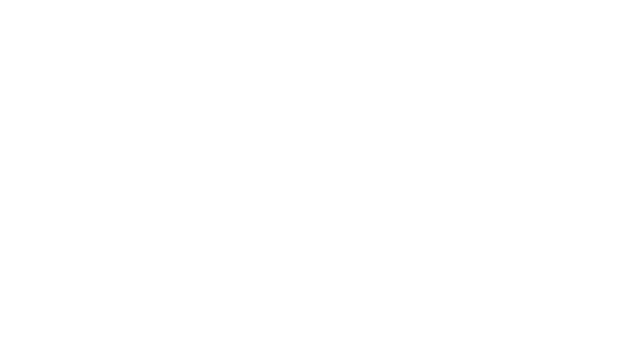
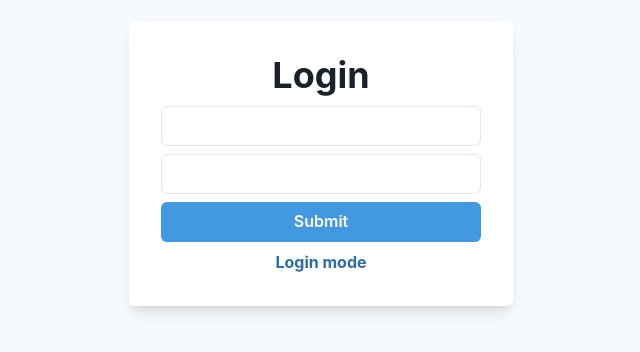
Before and after one commit to kotahorii/react-django-jira-app, a React (Create React App) app: page / in a window 1280 px wide. Shown: the part 236-588 px from the top of the page, without its empty margins (319-959 px from the left). Built offline with nearby package versions, Linux system fonts and the light colour scheme.

Commit message:
[update] login page

```diff
--- a/src/App.tsx
+++ b/src/App.tsx
@@ -1,7 +1,17 @@
 import { VFC } from "react";
+import { Route, Routes } from "react-router";
+import { Auth } from "./components/pages/Auth";
+import { Task } from "./components/pages/Task";
 
 const App: VFC = () => {
-  return <></>;
+  return (
+    <>
+      <Routes>
+        <Route path="/" element={<Auth />} />
+        <Route path="tasks/" element={<Task />} />
+      </Routes>
+    </>
+  );
 };
 
 export default App;
--- a/src/app/store.ts
+++ b/src/app/store.ts
@@ -1,9 +1,11 @@
 import { configureStore, ThunkAction, Action } from "@reduxjs/toolkit";
 import taskReducer from "../features/task/taskSlice";
+import authReducer from "../features/auth/authSlice";
 
 export const store = configureStore({
   reducer: {
     task: taskReducer,
+    auth: authReducer,
   },
 });
 
--- /dev/null
+++ b/src/components/pages/Auth.tsx
@@ -0,0 +1,88 @@
+import { VFC, useState } from "react";
+import {
+  Button,
+  Input,
+  Flex,
+  Stack,
+  Box,
+  Heading,
+  Text,
+} from "@chakra-ui/react";
+import { SubmitHandler, useForm } from "react-hook-form";
+import { useAppDispatch } from "../../app/hooks";
+import {
+  fetchAsyncCreateProf,
+  fetchAsyncLogin,
+  fetchAsyncRegister,
+} from "../../features/auth/authSlice";
+
+type FormInput = {
+  username: string;
+  password: string;
+};
+
+export const Auth: VFC = () => {
+  const [isLoginView, setIsLoginView] = useState(true);
+  const dispatch = useAppDispatch();
+  const {
+    register,
+    handleSubmit,
+    formState: { isSubmitting, errors },
+  } = useForm<FormInput>();
+  const onSubmit: SubmitHandler<FormInput> = async (data) => {
+    if (isLoginView) {
+      dispatch(fetchAsyncLogin(data));
+    } else {
+      const res = await dispatch(fetchAsyncRegister(data));
+      if (fetchAsyncRegister.fulfilled.match(res)) {
+        await dispatch(fetchAsyncLogin(data));
+        await dispatch(fetchAsyncCreateProf());
+      }
+    }
+  };
+
+  return (
+    <>
+      <Flex justify="center" align="center" minH="100vh" bg="gray.50">
+        <Box boxShadow="lg" bg="white" borderRadius="md" p="8">
+          <Stack align="center">
+            <Heading textAlign="center">
+              {isLoginView ? "Login" : "Register"}
+            </Heading>
+            <form onSubmit={handleSubmit(onSubmit)}>
+              <Stack w="xs">
+                <Input
+                  type="text"
+                  {...register("username", { required: true })}
+                />
+                <Input
+                  type="password"
+                  {...register("password", { required: true })}
+                />
+                <Button
+                  isLoading={isSubmitting}
+                  bg="blue.400"
+                  _hover={{ bg: "blue.500" }}
+                  color="white"
+                  type="submit"
+                >
+                  Submit
+                </Button>
+              </Stack>
+            </form>
+
+            <Text
+              as="span"
+              fontWeight="bold"
+              cursor="pointer"
+              color="blue.600"
+              onClick={() => setIsLoginView(!isLoginView)}
+            >
+              {isLoginView ? "Login mode" : "Register mode"}
+            </Text>
+          </Stack>
+        </Box>
+      </Flex>
+    </>
+  );
+};
--- /dev/null
+++ b/src/components/pages/Task.tsx
@@ -0,0 +1,19 @@
+import { Button } from "@chakra-ui/button";
+import { VFC } from "react";
+import { useNavigate } from "react-router";
+
+export const Task: VFC = () => {
+  const navigate = useNavigate();
+  return (
+    <>
+      <Button
+        onClick={() => {
+          localStorage.removeItem("localJWT");
+          navigate("/");
+        }}
+      >
+        Logout
+      </Button>
+    </>
+  );
+};
--- /dev/null
+++ b/src/features/auth/authSlice.ts
@@ -0,0 +1,71 @@
+import { createAsyncThunk, createSlice, PayloadAction } from "@reduxjs/toolkit";
+import axios from "axios";
+import { Cred, JWT, Profile, User } from "../../types/types";
+
+export const fetchAsyncLogin = createAsyncThunk(
+  "auth/login",
+  async (auth: Cred) => {
+    const res = await axios.post<JWT>(
+      `${process.env.REACT_APP_API_URL}/authen/jwt/create`,
+      auth,
+      {
+        headers: {
+          "Content-Type": "application/json",
+        },
+      }
+    );
+    return res.data;
+  }
+);
+
+export const fetchAsyncRegister = createAsyncThunk(
+  "auth/register",
+  async (auth: Cred) => {
+    const res = await axios.post<User>(
+      `${process.env.REACT_APP_API_URL}/api/create/`,
+      auth,
+      {
+        headers: {
+          "Content-Type": "application/json",
+        },
+      }
+    );
+    return res.data;
+  }
+);
+
+export const fetchAsyncCreateProf = createAsyncThunk(
+  "auth/createProfile",
+  async () => {
+    const res = await axios.post<Profile>(
+      `${process.env.REACT_APP_API_URL}/api/profile/`,
+      { img: null },
+      {
+        headers: {
+          "Content-Type": "application/json",
+          Authorization: `JWT ${localStorage.localJWT}`,
+        },
+      }
+    );
+    return res.data;
+  }
+);
+
+const initialState = {};
+
+export const authSlice = createSlice({
+  name: "auth",
+  initialState,
+  reducers: {},
+  extraReducers: (builder) => {
+    builder.addCase(
+      fetchAsyncLogin.fulfilled,
+      (state, action: PayloadAction<JWT>) => {
+        localStorage.setItem("localJWT", action.payload.access);
+        action.payload.access && (window.location.href = "/tasks");
+      }
+    );
+  },
+});
+
+export default authSlice.reducer;
```
Also changed, not shown: 1 other file (tests, documents, lock files or other folders).
